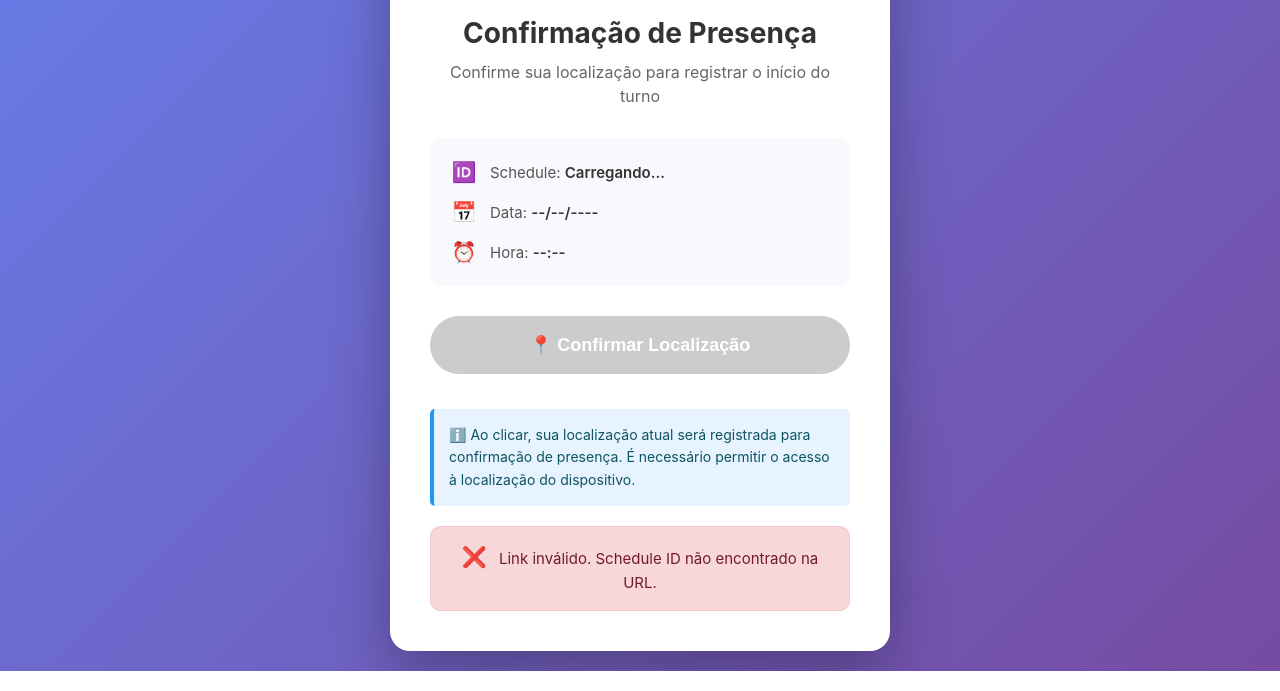
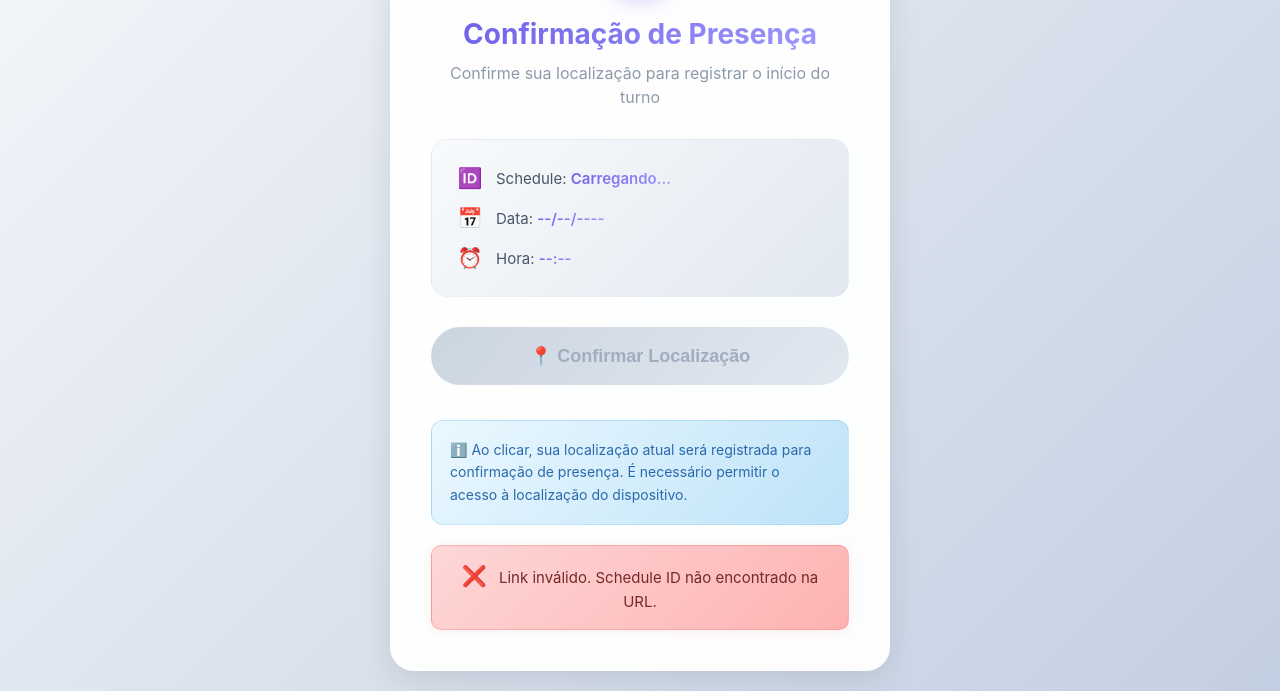
Before and after one commit to pbrandaoquorum/geria-geoloc, a plain HTML site: page public/index.html in a window 1280 px wide. Shown: the part 144-835 px from the top of the page. Drawn offline with Linux system fonts and the light colour scheme.

Commit message:
fix front

```diff
--- a/public/index.html
+++ b/public/index.html
@@ -13,7 +13,7 @@
 
         body {
             font-family: -apple-system, BlinkMacSystemFont, 'Segoe UI', Roboto, Oxygen, Ubuntu, Cantarell, 'Helvetica Neue', sans-serif;
-            background: linear-gradient(135deg, #667eea 0%, #764ba2 100%);
+            background: linear-gradient(135deg, #f5f7fa 0%, #c3cfe2 100%);
             min-height: 100vh;
             display: flex;
             align-items: center;
@@ -22,55 +22,90 @@
         }
 
         .container {
-            background: white;
-            border-radius: 20px;
+            background: rgba(255, 255, 255, 0.95);
+            backdrop-filter: blur(10px);
+            border-radius: 24px;
             padding: 40px;
             max-width: 500px;
             width: 100%;
-            box-shadow: 0 20px 60px rgba(0,0,0,0.3);
+            box-shadow: 0 8px 32px rgba(0, 0, 0, 0.1);
             text-align: center;
+            transition: all 0.4s cubic-bezier(0.4, 0, 0.2, 1);
+            border: 1px solid rgba(255, 255, 255, 0.2);
+        }
+
+        .container:hover {
+            transform: translateY(-8px);
+            box-shadow: 0 20px 40px rgba(0, 0, 0, 0.15);
+            background: rgba(255, 255, 255, 0.98);
         }
 
         .logo {
             width: 80px;
             height: 80px;
-            background: linear-gradient(135deg, #667eea 0%, #764ba2 100%);
+            background: linear-gradient(135deg, #6c5ce7 0%, #a29bfe 100%);
             border-radius: 50%;
             margin: 0 auto 20px;
             display: flex;
             align-items: center;
             justify-content: center;
             font-size: 40px;
+            box-shadow: 0 4px 20px rgba(108, 92, 231, 0.3);
+            transition: all 0.3s ease;
+        }
+
+        .logo:hover {
+            transform: scale(1.05);
+            box-shadow: 0 6px 25px rgba(108, 92, 231, 0.4);
         }
 
         h1 {
-            color: #333;
+            color: #2d3748;
             font-size: 28px;
             margin-bottom: 10px;
             font-weight: 700;
+            background: linear-gradient(135deg, #6c5ce7 0%, #a29bfe 100%);
+            -webkit-background-clip: text;
+            -webkit-text-fill-color: transparent;
+            background-clip: text;
         }
 
         .subtitle {
-            color: #666;
+            color: #718096;
             font-size: 16px;
             margin-bottom: 30px;
             line-height: 1.5;
+            opacity: 0.8;
         }
 
         .info-box {
-            background: #f7f9fc;
-            border-radius: 12px;
-            padding: 20px;
+            background: linear-gradient(135deg, #f8fafc 0%, #e2e8f0 100%);
+            border-radius: 16px;
+            padding: 24px;
             margin-bottom: 30px;
             text-align: left;
+            border: 1px solid rgba(226, 232, 240, 0.5);
+            transition: all 0.3s ease;
+        }
+
+        .info-box:hover {
+            background: linear-gradient(135deg, #ffffff 0%, #f1f5f9 100%);
+            transform: translateY(-2px);
+            box-shadow: 0 4px 12px rgba(0, 0, 0, 0.08);
         }
 
         .info-item {
             display: flex;
             align-items: center;
             margin-bottom: 12px;
-            color: #555;
+            color: #4a5568;
             font-size: 15px;
+            transition: all 0.2s ease;
+        }
+
+        .info-item:hover {
+            color: #2d3748;
+            transform: translateX(4px);
         }
 
         .info-item:last-child {
@@ -89,11 +124,15 @@
 
         .info-value {
             font-weight: 600;
-            color: #333;
+            color: #2d3748;
+            background: linear-gradient(135deg, #6c5ce7 0%, #a29bfe 100%);
+            -webkit-background-clip: text;
+            -webkit-text-fill-color: transparent;
+            background-clip: text;
         }
 
         .btn-confirm {
-            background: linear-gradient(135deg, #667eea 0%, #764ba2 100%);
+            background: linear-gradient(135deg, #6c5ce7 0%, #a29bfe 100%);
             color: white;
             border: none;
             border-radius: 50px;
@@ -102,14 +141,32 @@
             font-weight: 600;
             cursor: pointer;
             width: 100%;
-            transition: all 0.3s ease;
+            transition: all 0.4s cubic-bezier(0.4, 0, 0.2, 1);
             margin-bottom: 15px;
-            box-shadow: 0 4px 15px rgba(102, 126, 234, 0.4);
+            box-shadow: 0 4px 20px rgba(108, 92, 231, 0.3);
+            position: relative;
+            overflow: hidden;
+        }
+
+        .btn-confirm::before {
+            content: '';
+            position: absolute;
+            top: 0;
+            left: -100%;
+            width: 100%;
+            height: 100%;
+            background: linear-gradient(90deg, transparent, rgba(255, 255, 255, 0.2), transparent);
+            transition: left 0.5s;
         }
 
         .btn-confirm:hover:not(:disabled) {
-            transform: translateY(-2px);
-            box-shadow: 0 6px 20px rgba(102, 126, 234, 0.6);
+            transform: translateY(-3px) scale(1.02);
+            box-shadow: 0 8px 30px rgba(108, 92, 231, 0.4);
+            background: linear-gradient(135deg, #5a4fcf 0%, #9c88ff 100%);
+        }
+
+        .btn-confirm:hover:not(:disabled)::before {
+            left: 100%;
         }
 
         .btn-confirm:active:not(:disabled) {
@@ -117,22 +174,31 @@
         }
 
         .btn-confirm:disabled {
-            background: #ccc;
+            background: linear-gradient(135deg, #cbd5e0 0%, #e2e8f0 100%);
             cursor: not-allowed;
             transform: none;
             box-shadow: none;
+            color: #a0aec0;
         }
 
         .location-info {
-            background: #e7f3ff;
-            border-left: 4px solid #2196F3;
-            padding: 15px;
+            background: linear-gradient(135deg, #ebf8ff 0%, #bee3f8 100%);
+            border-left: 4px solid #4299e1;
+            padding: 18px;
             margin-top: 20px;
-            border-radius: 5px;
+            border-radius: 12px;
             text-align: left;
             font-size: 14px;
-            color: #0c5460;
+            color: #2a69ac;
             line-height: 1.6;
+            border: 1px solid rgba(66, 153, 225, 0.2);
+            transition: all 0.3s ease;
+        }
+
+        .location-info:hover {
+            background: linear-gradient(135deg, #ffffff 0%, #f7fafc 100%);
+            transform: translateY(-1px);
+            box-shadow: 0 2px 8px rgba(66, 153, 225, 0.1);
         }
 
         .loading {
@@ -145,13 +211,14 @@
         }
 
         .spinner {
-            border: 3px solid #f3f3f3;
-            border-top: 3px solid #667eea;
+            border: 3px solid #e2e8f0;
+            border-top: 3px solid #6c5ce7;
             border-radius: 50%;
             width: 40px;
             height: 40px;
             animation: spin 1s linear infinite;
             margin: 0 auto 15px;
+            box-shadow: 0 2px 10px rgba(108, 92, 231, 0.2);
         }
 
         @keyframes spin {
@@ -160,8 +227,9 @@
         }
 
         .loading-text {
-            color: #666;
+            color: #718096;
             font-size: 15px;
+            opacity: 0.8;
         }
 
         .message {
@@ -178,15 +246,17 @@
         }
 
         .success-message {
-            background: #d4edda;
-            color: #155724;
-            border: 1px solid #c3e6cb;
+            background: linear-gradient(135deg, #f0fff4 0%, #c6f6d5 100%);
+            color: #22543d;
+            border: 1px solid rgba(72, 187, 120, 0.3);
+            box-shadow: 0 2px 10px rgba(72, 187, 120, 0.1);
         }
 
         .error-message {
-            background: #f8d7da;
-            color: #721c24;
-            border: 1px solid #f5c6cb;
+            background: linear-gradient(135deg, #fed7d7 0%, #feb2b2 100%);
+            color: #742a2a;
+            border: 1px solid rgba(245, 101, 101, 0.3);
+            box-shadow: 0 2px 10px rgba(245, 101, 101, 0.1);
         }
 
         .message-icon {
```
Also changed, not shown: public/test.html (deleted, +0 -10 lines), 3 other files.
